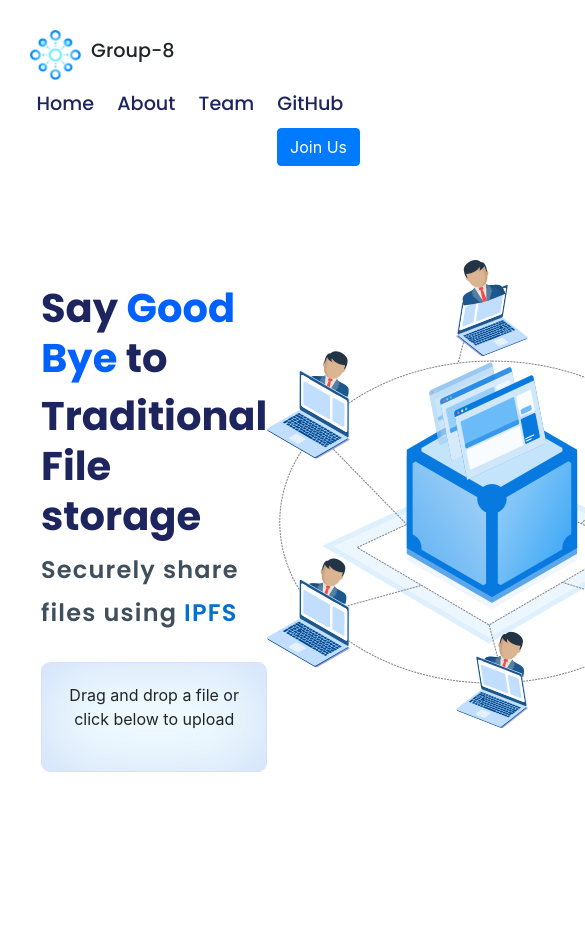
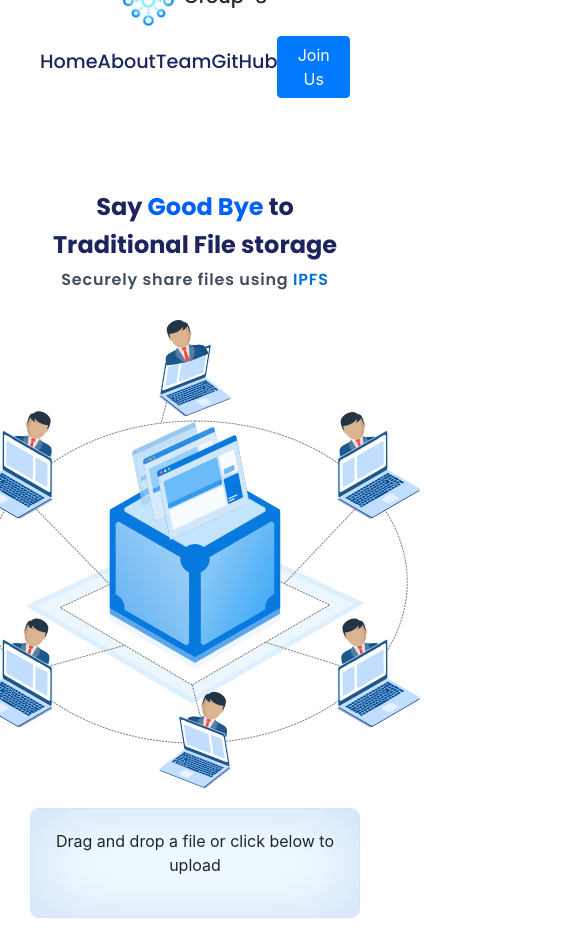
Before and after one commit to KumarSashank/IPFS-web, a plain HTML site: page index.html in a window 390 px wide. Shown: the top 945 px of the page, 585 px wide, since content can reach past the window. Before the commit the page ends 844 px from the top, so only its background shows below. Drawn offline with nearby package versions, Linux system fonts and the light colour scheme.

Commit message:
Tried to add Responsive

```diff
--- a/index.html
+++ b/index.html
@@ -13,8 +13,9 @@
   <script src="script.js"></script>
 </head>
 <body>
-
+  <div class="container">
     <div class="navbar">
+      <!-- Navbar content -->
       <div class="leftside">
         <div class="logo">
           <img src="net_logo.png" id="logo" alt="logo">
@@ -31,9 +32,9 @@
         <button class="btn btn-primary">Join Us</button>
       </div>
     </div>
-
     <div class="hero_section">
       <div class="left_hero">
+        <!-- Left hero content -->
         <div class="quote">
           <div class="quote_heading">
             <h3>Say <span>Good Bye</span> to</h3>
@@ -43,8 +44,14 @@
             <h4>Securely share files using <span>IPFS</span></h4>
           </div>
         </div>
-
+      </div>
+      <div class="right_hero">
+        <!-- Right hero content -->
+    <img src="how-ipfs-works.png" alt="hero_img">
+      </div>
+    </div>
     <div class="upload-section">
+      <!-- Upload section content -->
       <label for="fileInput">Drag and drop a file or click below to upload</label>
       <input type="file" class="form-control-file" id="fileInput" onchange="showFileName(this)">
       <button type="button" class="upload-btn" onclick="uploadFile()" disabled>Upload</button>
@@ -52,8 +59,17 @@
       <div id="fileName" class="file-name"></div>
     </div>
   </div>
+
+<!-- <div class="navbar">
+
+</div> -->
+
+<div class="hero_section">
+  <!-- <div class="left_hero">
+
+  </div> -->
   <div class="right_hero">
-    <img src="how-ipfs-works.png" alt="hero_img">
+
   </div>
 </div>
 
--- a/style.css
+++ b/style.css
@@ -5,11 +5,12 @@ body {
   padding: 20px;
 }
 
-    h5{
+h5 {
   font-family: 'Poppins', sans-serif;
   font-weight: 500;
   font-size: 1.2rem;
 }
+
 .container {
   width: 100%;
   display: flex;
@@ -75,25 +76,24 @@ color: #1E255E;
   margin-bottom: 20px;
 }
 
-
 /* Hero section */
 .hero_section {
   margin-top: 10vh;
   display: flex;
-    align-items: center;
+  flex-wrap: wrap;
 }
 
-.left_hero{
+.left_hero {
   flex: 1;
   height: 50vh;
   display: flex;
   flex-direction: column;
   justify-content: space-evenly;
   align-items: flex-start;
-    margin-left: 6%;
+  margin-right: 6%;
 }
 
-h3{
+h3 {
   font-family: 'Poppins';
   font-style: normal;
   font-weight: 700;
@@ -102,11 +102,11 @@ line-height: 50px;
   color: #1E255E;
 }
 
-h3 span{
-    color: #0061FE
+h3 span {
+  color: #0061FE;
 }
 
-h4{
+h4 {
   font-family: 'Poppins';
   font-style: normal;
   font-weight: 600;
@@ -116,17 +116,16 @@ letter-spacing: 0.05em;
   color: #404F5C;
 }
 
-h4 span{
+h4 span {
   color: #0070D4;
 }
 
-.right_hero{
+.right_hero {
   flex: 1;
   display: flex;
   justify-content: center;
   align-items: center;
 }
-
 
 .upload-section {
   padding: 20px;
@@ -152,7 +151,6 @@ border-radius: 9px;
   display: none;
 }
 
-
 .upload-section .upload-btn {
   background-color: #007bff;
   color: #fff;
@@ -161,6 +159,7 @@ border-radius: 9px;
   border-radius: 5px;
   cursor: pointer;
 }
+
 .upload-section {
   text-align: center;
   margin-top: 20px;
@@ -193,6 +192,91 @@ border-radius: 9px;
   margin-top: 10px;
   font-weight: bold;
 }
+
 #result {
   margin-top: 20px;
 }
+
+/* Media Queries for Mobile Screens */
+@media (max-width: au) {
+  .left_hero {
+    margin: 0;
+    align-items: center;
+  }
+
+  .left_hero h3 {
+    font-size: 1.8em;
+    line-height: 40px;
+  }
+
+  .left_hero h4 {
+    font-size: 1.2em;
+    line-height: 150%;
+  }
+
+  .right_hero {
+    display: none;
+  }
+}
+
+@media (max-width: 576px) {
+  .container {
+    padding: 10px;
+  }
+
+  .navbar {
+    flex-wrap: wrap;
+    justify-content: center;
+  }
+
+  .leftside {
+    flex: 1;
+    justify-content: center;
+    margin-bottom: 10px;
+  }
+
+  .center {
+    flex: 1;
+    justify-content: center;
+  }
+
+  .right {
+    flex: 1;
+    justify-content: center;
+  }
+
+  .right button {
+    margin-left: 0;
+  }
+
+  .center a {
+    margin-right: 0;
+    margin-bottom: 10px;
+    text-align: center;
+  }
+
+  .hero_section {
+    flex-direction: column;
+  }
+
+  .left_hero {
+    margin: 0;
+    align-items: center;
+    text-align: center;
+  }
+
+  .left_hero h3 {
+    font-size: 1.5em;
+    line-height: 30px;
+  }
+
+  .left_hero h4 {
+    font-size: 1em;
+    line-height: 150%;
+  }
+
+  .right_hero {
+    display: block;
+    margin-top: 20px;
+  }
+}
```
Lines whose indentation alone changed are shown as unchanged.
